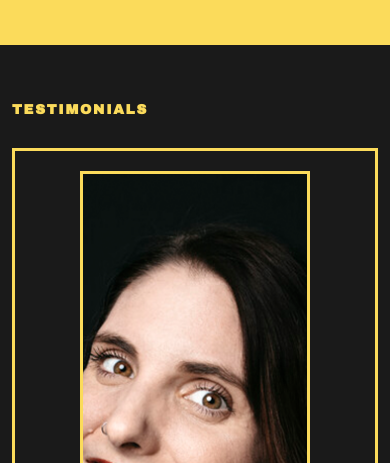
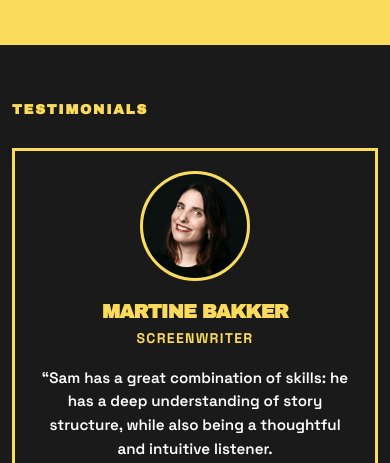
Before and after one commit to mrgazebo/storyjerk, a plain HTML site: page index.html in a window 390 px wide. Shown: the part 395-858 px from the top of the page. Drawn offline with nearby package versions, Linux system fonts and the light colour scheme.

Commit message:
Update index.html

```diff
--- a/index.html
+++ b/index.html
@@ -1,4 +1,3 @@
-
 <!DOCTYPE html>
 <html lang="en">
 <head>
@@ -772,7 +771,12 @@
       }
 
       .testimonial-photo {
-        width: min(100%, 230px);
+        width: 110px;
+        height: 110px;
+        aspect-ratio: 1 / 1;
+        border-radius: 50%;
+        object-fit: cover;
+        object-position: center 25%;
         margin-inline: auto;
       }
 
@@ -1073,6 +1077,8 @@
                 aria-label="Show testimonial 2"
                 aria-current="false"
               ></button>
+
+
 
             </div>
 
```
